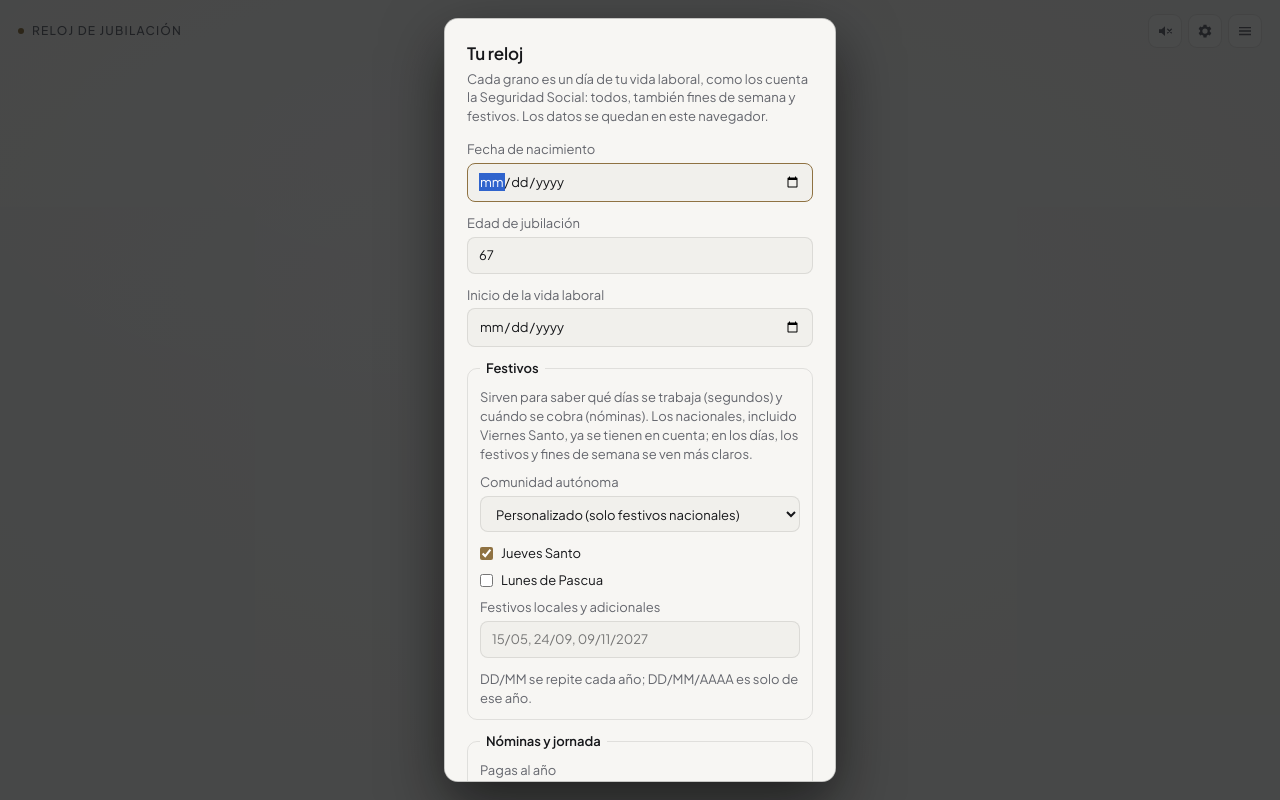
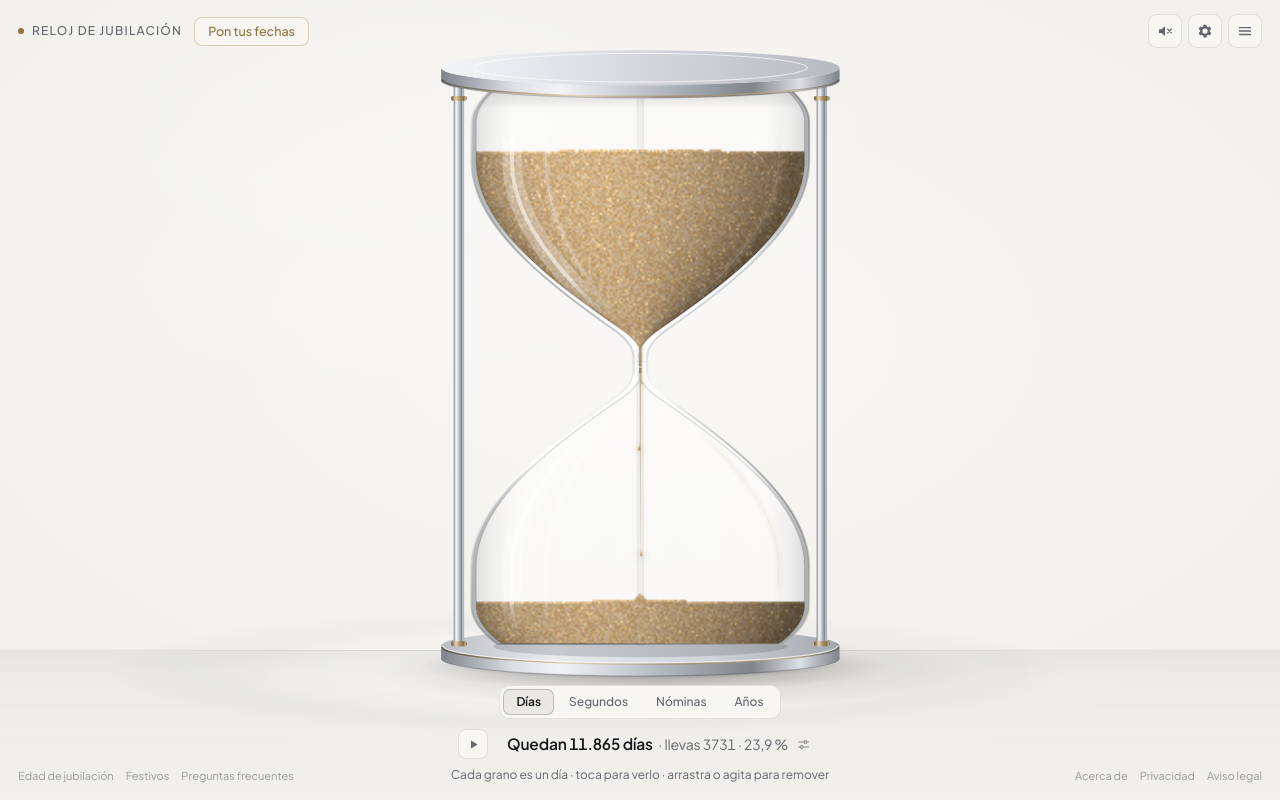
Before and after one commit to Lukwn/reloj-jubilacion, a website built with Vite: page index.html in a window 1280 px wide. Built offline with nearby package versions, Linux system fonts and the light colour scheme; animation ran at ten frames a second.

Commit message:
Reloj de ejemplo en primera visita y enlaces legales visibles en portada

```diff
--- a/index.html
+++ b/index.html
@@ -23,6 +23,7 @@
 
     <header class="barra">
       <h1>Reloj de jubilación</h1>
+      <button id="btn-personalizar" class="chip" type="button" hidden>Pon tus fechas</button>
       <button id="btn-ordenar" class="chip" type="button" hidden>Ordenar capas</button>
       <div class="botones">
       <button id="btn-sonido" class="icono" type="button" aria-pressed="false" aria-label="Activar sonido" data-tooltip="Sonido">
@@ -94,6 +95,17 @@
         <p id="cuenta" class="cuenta" hidden></p>
       </div>
     </footer>
+
+    <nav class="pie-enlaces izq" aria-label="Guías">
+      <a href="/jubilacion-en-espana/">Edad de jubilación</a>
+      <a href="/dias-laborables/">Festivos</a>
+      <a href="/preguntas-frecuentes/">Preguntas frecuentes</a>
+    </nav>
+    <nav class="pie-enlaces der" aria-label="Información legal">
+      <a href="/acerca/">Acerca de</a>
+      <a href="/privacidad/">Privacidad</a>
+      <a href="/aviso-legal/">Aviso legal</a>
+    </nav>
 
     <section id="panel-play" class="panel-play" aria-label="Reproducir el paso del tiempo" hidden>
       <div class="play-fila">
--- a/src/main.ts
+++ b/src/main.ts
@@ -72,6 +72,7 @@ const tooltipYear = $('tooltip-anio');
 const tooltipWhen = $('tooltip-cuando');
 const lensLabel = $('etiqueta-lupa');
 const layersBtn = $<HTMLButtonElement>('btn-capas');
+const customBtn = $<HTMLButtonElement>('btn-personalizar');
 const sortBtn = $<HTMLButtonElement>('btn-ordenar');
 const playBtn = $<HTMLButtonElement>('btn-play');
 const playPanel = $('panel-play');
@@ -170,6 +171,22 @@ let hoverYear = -1;
 
 // ---------------------------------------------------------------- mundo
 
+/** Configuración de ejemplo para la primera visita (el reloj arranca vivo en vez de bloquear con el formulario). */
+const DEMO_CONFIG: LifeConfig = {
+  birthDate: '1992-05-15',
+  retirementAge: 67,
+  workStartDate: '2016-09-01',
+  holyThursday: true,
+  easterMonday: false,
+  extraHolidays: '',
+  pagas: 14,
+  jornadaInicio: '09:00',
+  jornadaFin: '18:00',
+  comidaInicio: '14:00',
+  comidaFin: '15:00',
+};
+let isDemoConfig = false;
+
 /** Unidad de tiempo de los granos. */
 let unit: UnitId = loadUnit();
 
@@ -198,9 +215,10 @@ function createWorld(cfg: LifeConfig, shownOverride?: number): void {
   const live = unit === 'segundos';
   const prog = live ? null : loadProgress(unit);
   const sameLife = prog && prog.startDay === life.startDay && (prog.key ? prog.key === key : prog.total === grains.total);
-  // Primera visita (o vida laboral nueva): el reloj empieza lleno arriba y los granos ya
-  // vividos caen delante de ti. Si vuelves tras unos días, caen solo los pendientes.
-  const shown = shownOverride ?? (live ? target : sameLife ? Math.max(0, Math.min(prog.landed, target)) : 0);
+  // En modo ejemplo (primera visita) el reloj arranca ya poblado para mostrar el efecto al instante.
+  const demoShown = live ? target : Math.max(0, target - (unit === 'dias' ? 18 : 0));
+  const shown =
+    shownOverride ?? (isDemoConfig ? demoShown : live ? target : sameLife ? Math.max(0, Math.min(prog.landed, target)) : 0);
 
   const sandColors = grainColors(grains, life.startDay, life.isWorkday);
   const layers = yearLayers(grains, life.startDay);
@@ -292,8 +310,8 @@ function createWorld(cfg: LifeConfig, shownOverride?: number): void {
 }
 
 function persistProgress(w: World): void {
-  // Lo que pasa durante una reproducción no es real, y los segundos son solo de hoy: no se guarda.
-  if (play || w.unit === 'segundos') return;
+  // Ni la reproducción, ni el ejemplo de primera visita ni los segundos de hoy se guardan.
+  if (play || isDemoConfig || w.unit === 'segundos') return;
   saveProgress({ startDay: w.life.startDay, total: w.grains.total, landed: w.landed, key: w.key }, w.unit);
   saveMilestonesSeen({ key: w.key, upTo: w.seenUpTo }, w.unit);
 }
@@ -1219,7 +1237,7 @@ regionSelect.addEventListener('change', () => {
 });
 
 function openSettings(): void {
-  const cfg = world?.cfg ?? loadConfig();
+  const cfg = isDemoConfig ? null : (world?.cfg ?? loadConfig());
   const f = form.elements as unknown as Record<string, HTMLInputElement>;
   f.birthDate.value = cfg?.birthDate ?? '';
   f.retirementAge.value = String(cfg?.retirementAge ?? 67);
@@ -1240,6 +1258,7 @@ function openSettings(): void {
 }
 
 $('btn-ajustes').addEventListener('click', openSettings);
+customBtn.addEventListener('click', openSettings);
 
 // El menú de páginas se cierra al tocar fuera o con Escape.
 const menu = $('menu') as HTMLDetailsElement;
@@ -1277,6 +1296,8 @@ form.addEventListener('submit', (e) => {
     formError.textContent = error;
     return;
   }
+  isDemoConfig = false;
+  customBtn.hidden = true;
   saveConfig(cfg);
   createWorld(cfg);
   dialog.close();
@@ -1977,8 +1998,15 @@ showHint(unitHint(unit), 9000);
 updateUnitUi();
 
 const initial = loadConfig();
-if (initial && !validateConfig(initial) && typeof jornadaFor(initial) !== 'string') createWorld(initial);
-else openSettings();
+if (initial && !validateConfig(initial) && typeof jornadaFor(initial) !== 'string') {
+  isDemoConfig = false;
+  customBtn.hidden = true;
+  createWorld(initial);
+} else {
+  isDemoConfig = true;
+  customBtn.hidden = false;
+  createWorld(DEMO_CONFIG);
+}
 scheduleMidnight();
 requestAnimationFrame(frame);
 
--- a/src/style.css
+++ b/src/style.css
@@ -596,9 +596,42 @@ dialog label.check input { display: inline; width: auto; margin: 0; accent-color
 .fps {
   position: fixed;
   left: 12px;
-  bottom: 12px;
+  bottom: 40px;
   font: 12px ui-monospace, monospace;
   color: var(--muted);
+}
+
+/* Enlaces discretos a guías e información legal en esquinas inferiores (solo escritorio ancho). */
+.pie-enlaces {
+  position: fixed;
+  bottom: max(18px, env(safe-area-inset-bottom));
+  z-index: 4;
+  display: flex;
+  align-items: center;
+  gap: 12px;
+  font-size: 11px;
+  line-height: 1.2;
+}
+.pie-enlaces.izq { left: 18px; }
+.pie-enlaces.der { right: 18px; }
+.pie-enlaces a {
+  color: var(--muted);
+  text-decoration: none;
+  opacity: 0.62;
+  transition: opacity 140ms ease, color 140ms ease;
+}
+.pie-enlaces a:hover,
+.pie-enlaces a:focus-visible {
+  opacity: 1;
+  color: var(--fg);
+  outline: none;
+}
+.pie-enlaces a:focus-visible {
+  text-decoration: underline;
+  text-underline-offset: 3px;
+}
+@media (max-width: 960px) {
+  .pie-enlaces { display: none; }
 }
 
 @media (max-width: 480px) {
```
